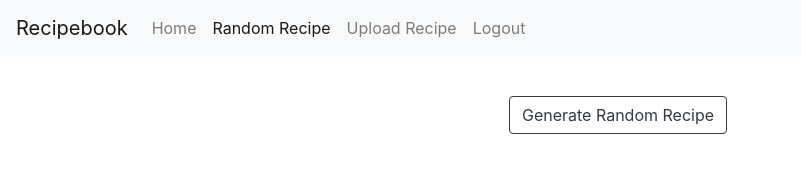
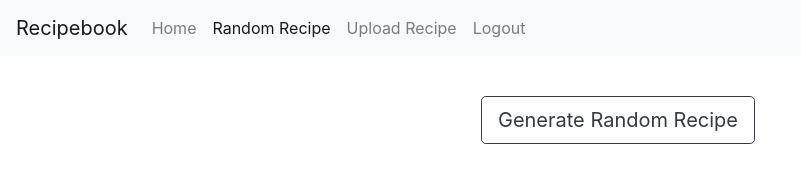
Before and after one commit to ckim227/cs2803, a website: page public/html/randomRecipe.html in a window 1280 px wide. Shown: the whole page, without its empty margins (0-801 px from the left). Drawn offline with nearby package versions, Linux system fonts and the light colour scheme; files that its build step writes are made by us from their sources; files whose address does not match are found by name.

Commit message:
make buttons bigger

```diff
--- a/public/html/randomRecipe.html
+++ b/public/html/randomRecipe.html
@@ -40,7 +40,7 @@
         <div class="container h-100 mt-5">
           <div class="col h-100 justify-content-center">
             <div class="row justify-content-center">
-              <button type="button" id="random" class="btn btn-outline-dark m-5" id="random" onmousedown="event.preventDefault()">Generate Random Recipe</button>
+              <button type="button" id="random" class="btn btn-outline-dark m-5 btn-lg" id="random" onmousedown="event.preventDefault()">Generate Random Recipe</button>
             </div>
             <div class="row justify-content-center">
               <p id="recipe-name" class="h2"></p>
```
Also changed, not shown: public/html/uploadRecipe.html (+1 -1 lines).
